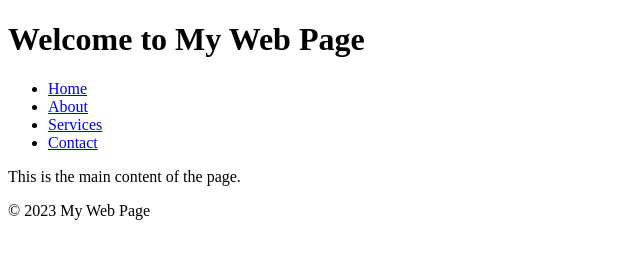
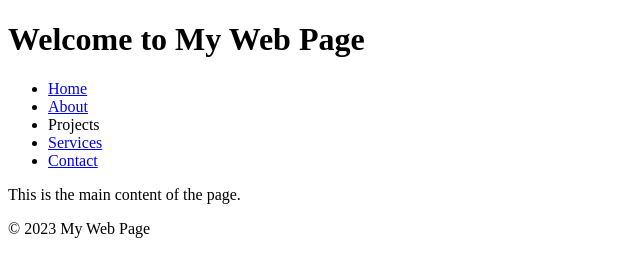
Before and after one commit to MauriceHuang/terraform-beginner-bootcamp-2023, a plain HTML site: page public/index.html in a window 1280 px wide. Shown: the whole page, without its empty margins (0-640 px from the left). Drawn offline with Linux system fonts and the light colour scheme.

Commit message:
#38 invalidate cloudfront stack when content version changes

```diff
--- a/public/index.html
+++ b/public/index.html
@@ -12,6 +12,7 @@
             <ul>
                 <li><a href="#">Home</a></li>
                 <li><a href="#">About</a></li>
+                <li><a>Projects</a></li>
                 <li><a href="#">Services</a></li>
                 <li><a href="#">Contact</a></li>
             </ul>
```
Also changed, not shown: 6 other files.
